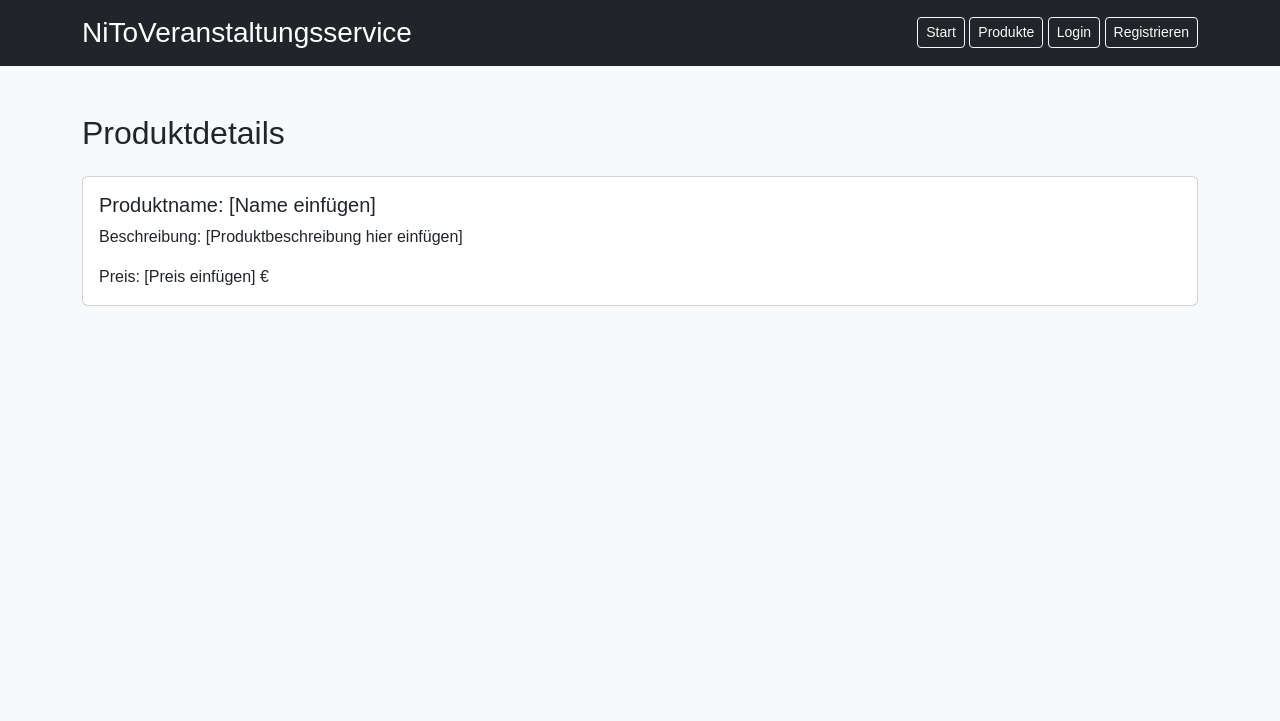
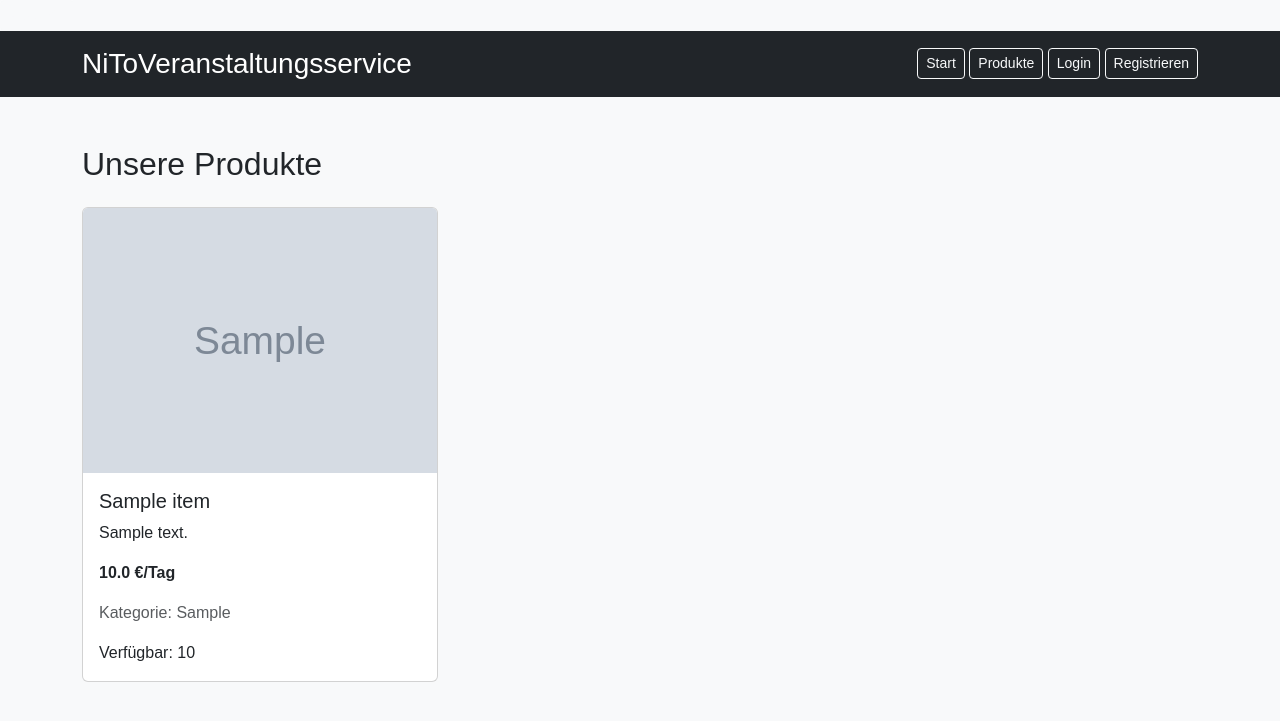
Before and after one commit to JS-Winf/webetch, a Flask app: page /produkte in a window 1280 px wide. Shown: the top 721 px of the page. Run offline with Flask 3, Linux system fonts and the light colour scheme; tables that the repository leaves empty hold one stand-in row (values such as "Sample post"); grey boxes marked "Sample" are stand-in pictures.

Commit message:
Produktübersicht da

```diff
--- a/backend/main.py
+++ b/backend/main.py
@@ -3,19 +3,28 @@ import os
 import mariadb
 import sys
 from werkzeug.security import generate_password_hash, check_password_hash
-
+from models import db, Item  # models.py enthält db = SQLAlchemy() und die Klasse Item
 
 app = Flask(__name__)
 app.secret_key = os.urandom(24)
+
+# SQLAlchemy konfigurieren
+app.config["SQLALCHEMY_DATABASE_URI"] = "mysql+pymysql://admin:Webtechnologien123_@webtechnologien-dhsh.ch5e7fok1mgo.eu-central-1.rds.amazonaws.com:3306/webtechnologien"
+app.config["SQLALCHEMY_TRACK_MODIFICATIONS"] = False
+db.init_app(app)
+
 
 @app.route("/")
 def index():
     user = session.get("user")
     return render_template("index.html", user=user)
 
+
 @app.route("/produkte")
 def produkte():
-    return render_template("device_detail.html")
+    items = Item.query.filter_by(display_online=True).all()
+    return render_template("devices.html", items=items)
+
 
 @app.route("/login", methods=["GET", "POST"])
 def login():
@@ -51,14 +60,12 @@ def login():
     return render_template("login.html")
 
 
-
 @app.route("/register", methods=["GET", "POST"])
 def register():
     if request.method == "POST":
         name = request.form.get("name")
         email = request.form.get("email")
         password = request.form.get("password")
-
         hashed_password = generate_password_hash(password)
 
         try:
@@ -84,6 +91,7 @@ def register():
 
     return render_template("register.html")
 
+
 @app.route("/logout")
 def logout():
     session.clear()
@@ -91,9 +99,7 @@ def logout():
     return redirect(url_for("index"))
 
 
-
 if __name__ == "__main__":
- #Teste DB-Verbindung beim Start
     try:
         conn = mariadb.connect(
             host="webtechnologien-dhsh.ch5e7fok1mgo.eu-central-1.rds.amazonaws.com",
@@ -106,10 +112,9 @@ if __name__ == "__main__":
         cur.execute("SELECT 'DB-Verbindung OK'")
         result = cur.fetchone()
         conn.close()
-        print(f" [Startup] DB-Verbindung erfolgreich: {result[0]}")
+        print(f"[Startup] DB-Verbindung erfolgreich: {result[0]}")
     except mariadb.Error as e:
-        print(f" [Startup] Fehler bei der DB-Verbindung: {e}")
-        sys.exit(1)                                                 #Bei Fehler App nicht starten
+        print(f"[Startup] Fehler bei der DB-Verbindung: {e}")
+        sys.exit(1)
 
-    # Flask-App starten
     app.run(debug=True)
--- a/backend/templates/base.html
+++ b/backend/templates/base.html
@@ -8,6 +8,7 @@
     <!-- Bootstrap CSS -->
     <link rel="stylesheet" href="{{ url_for('static', filename='bootstrap-5.3.6-dist/assets/css/bootstrap.min.css') }}">
     <link rel="stylesheet" href="{{ url_for('static', filename='styles.css') }}">
+    <a href="{{ url_for('produkte') }}" class="btn btn-outline-light btn-sm">Produkte</a>
 </head>
 <body>
 
--- /dev/null
+++ b/backend/templates/devices.html
@@ -0,0 +1,33 @@
+{% extends "base.html" %}
+
+{% block title %}Produkte{% endblock %}
+
+{% block content %}
+<h2 class="mb-4">Unsere Produkte</h2>
+
+{% if items %}
+    <div class="row row-cols-1 row-cols-md-3 g-4">
+        {% for item in items %}
+            <div class="col">
+                <div class="card h-100">
+                    {% if item.image_url %}
+                        <img src="{{ item.image_url }}" class="card-img-top" alt="{{ item.name }}">
+                    {% else %}
+                        <img src="{{ url_for('static', filename='placeholder.png') }}" class="card-img-top" alt="Kein Bild verfügbar">
+                    {% endif %}
+                    <div class="card-body">
+                        <h5 class="card-title">{{ item.name }}</h5>
+                        <p class="card-text">{{ item.description }}</p>
+                        <p class="card-text"><strong>{{ item.price_per_day }} €/Tag</strong></p>
+                        <p class="card-text text-muted">Kategorie: {{ item.category }}</p>
+                        <p class="card-text">Verfügbar: {{ item.quantity }}</p>
+                    </div>
+                </div>
+            </div>
+        {% endfor %}
+    </div>
+{% else %}
+    <p>Aktuell sind keine Produkte verfügbar.</p>
+{% endif %}
+
+{% endblock %}
```
Also changed, not shown: backend/models.py (+22 -2 lines).
